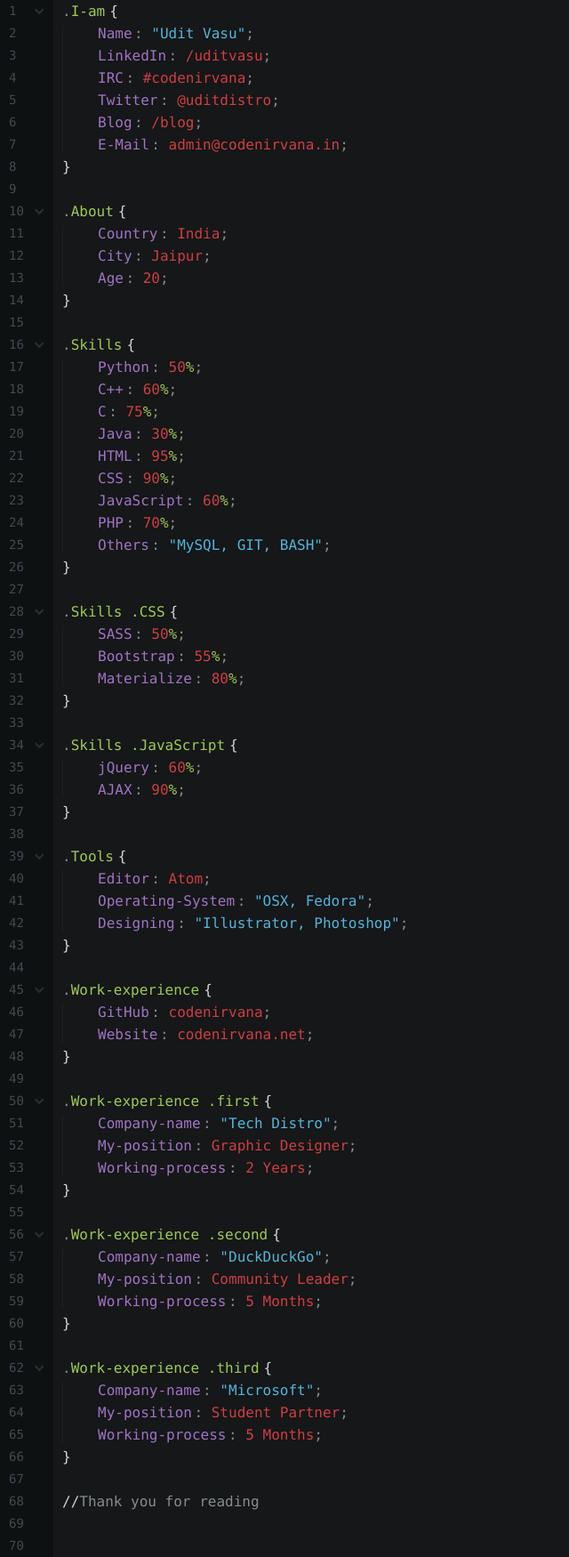
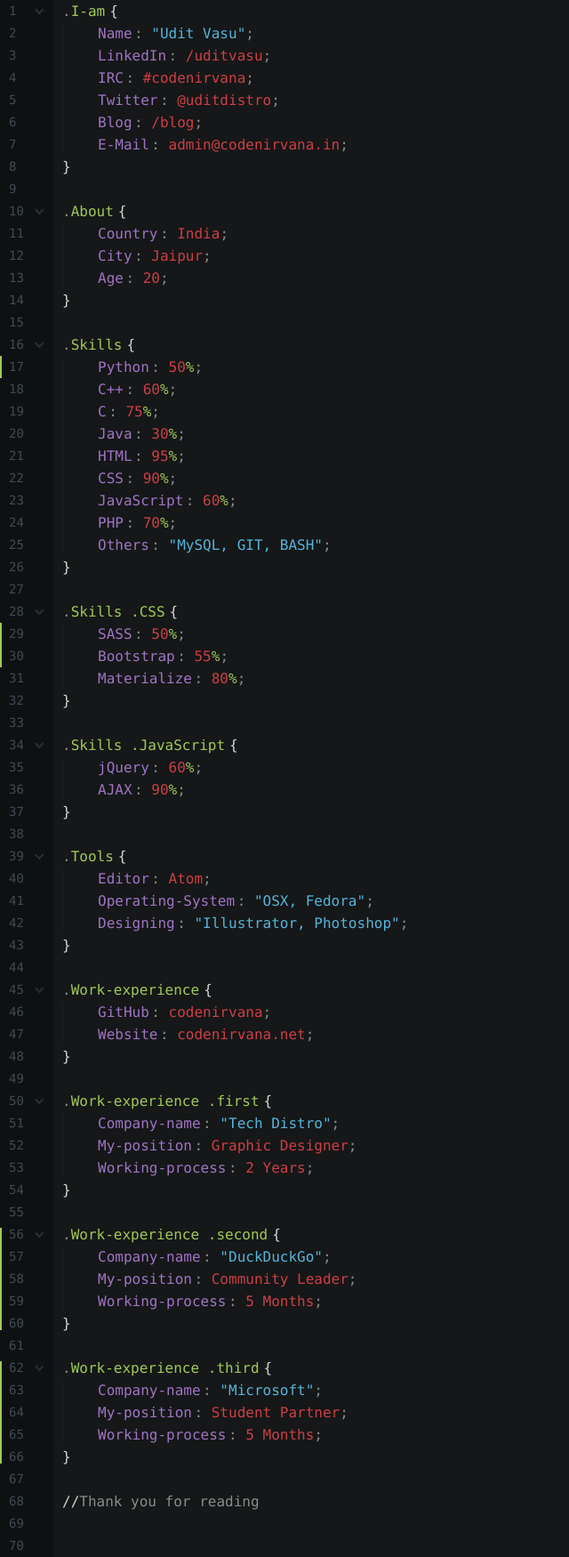
Before and after one commit to codenirvana/codenirvana.github.io, a Jekyll site: the page built from index.html, in a window 1280 px wide. Shown: the whole page at 89% size, without its empty margins (0-640 px from the left). Built offline with Jekyll 4.4.1, drawn with Linux system fonts in a browser that asks for light colours.

Commit message:
gutter added

```diff
--- a/css/homepage.css
+++ b/css/homepage.css
@@ -89,6 +89,15 @@
     -webkit-transform: rotate(0deg);
     transform: rotate(0deg);
 }
+pre code.gutter-new:before{
+    content: '';
+    width: 2px;
+    height: calc(100% - 10px);
+    background: #9fca56;
+    position: absolute;
+    left: -70px;
+    top: 5px;
+}
 pre code:after {
     content: "}";
     width: 100%;
@@ -124,6 +133,15 @@
     height: calc(100% - 6px);
     width: 1px;
     border-left: 1px solid rgba(245, 250, 255, 0.04);
+}
+.code-content .code-line.gutter-new:before{
+    content: '';
+    width: 2px;
+    height: 100%;
+    background: #9fca56;
+    position: absolute;
+    left: -110px;
+    top: 0px;
 }
 .code-content .code-line .code-attr {
     color: #a074c4;
--- a/data.json
+++ b/data.json
@@ -14,7 +14,16 @@
          "Operating-System",
          "Designing",
          "Company-name"
-      ]
+     ],
+     "newSelection":[
+         "Work-experience .second",
+         "Work-experience .third"
+     ],
+     "newLine":[
+         "Python",
+         "SASS",
+         "Bootstrap"
+     ]
    },
    "code":{
       "I-am":{
--- a/js/homepage.js
+++ b/js/homepage.js
@@ -13,13 +13,24 @@
     $.getJSON("/data.json", function(data) {
             var codeItems = [],
                 valueContent = data['meta']['quotes'],
-                links = data['meta']['links'];
+                links = data['meta']['links'],
+                newSelection = data['meta']['newSelection'],
+                newLine = data['meta']['newLine'];
             $.each(data['code'], function(key, val) {
-                var codeItem = '<code><span class="code-selection">' + key + '</span><span class="code-content">';
+                var codeItem;
+                if (jQuery.inArray(key, newSelection) != -1) {
+                    codeItem = "<code class='gutter-new'>";
+                } else{
+                    codeItem = "<code>";
+                }
+                codeItem += '<span class="code-selection">' + key + '</span><span class="code-content">';
                 $.each(val, function(key, value) {
                     codeItem += '<span class="code-line ';
                     if (jQuery.inArray(key, valueContent) != -1) {
-                        codeItem += 'value-content';
+                        codeItem += 'value-content ';
+                    }
+                    if(jQuery.inArray(key, newLine) != -1){
+                        codeItem += 'gutter-new';
                     }
                     codeItem += '"><span class="code-attr">' + key + '</span>';
                     if (links[key]) {
```
